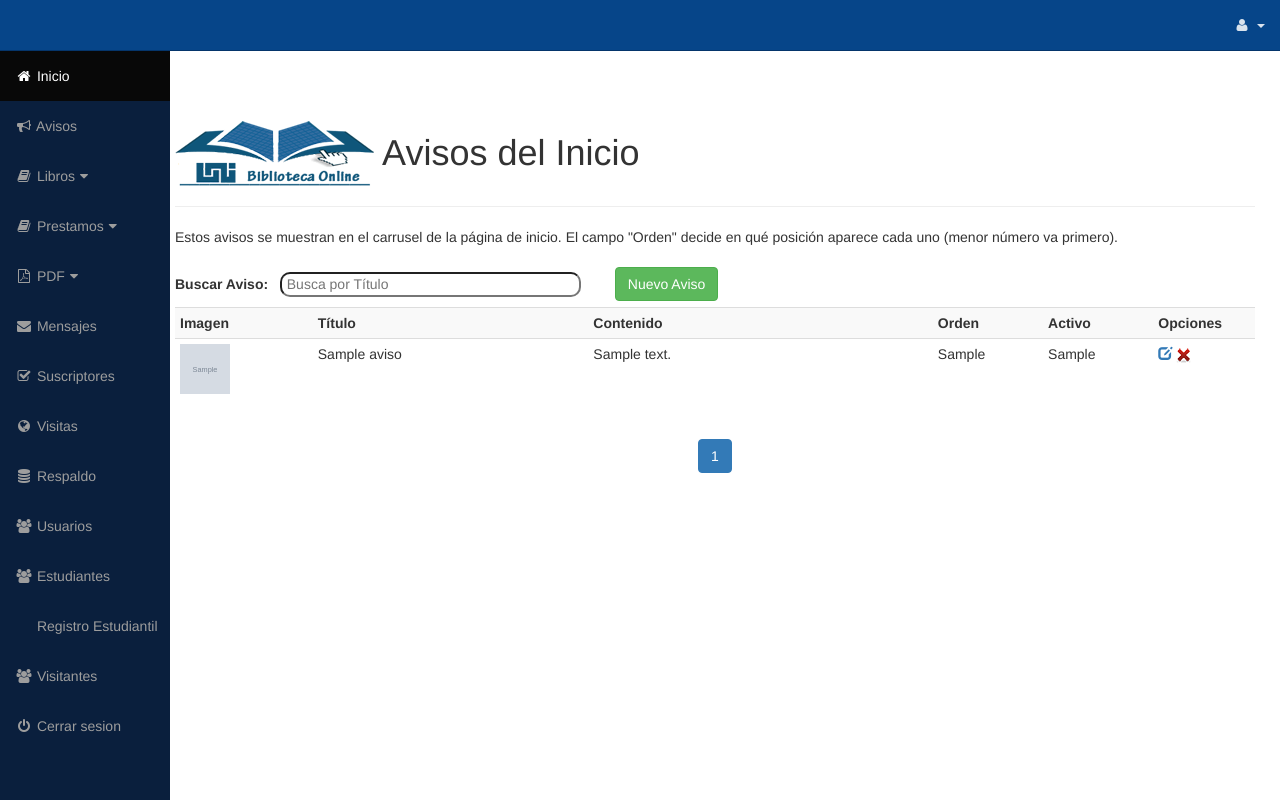
After one commit to Efr4in/biblioteca, a PHP site: page /admin/avisos.php in a window 1280 px wide. The commit adds this page. Run offline with PHP 8.4, Linux system fonts and the light colour scheme; a user stored in the database is signed in; tables that the repository leaves empty or names only in its code hold one stand-in row (values such as "Sample post"); grey boxes marked "Sample" are stand-in pictures; some libraries are stand-ins or nearby versions.

Commit message:
fix de avisos iniciales

```diff
--- /dev/null
+++ b/admin/avisos.php
@@ -0,0 +1,136 @@
+<?php
+session_start();
+include("conexion.php");
+if(isset($_SESSION['user']))
+ {?>
+
+<!DOCTYPE html>
+<html lang="en">
+<head>
+    <meta charset="utf-8">
+    <meta http-equiv="X-UA-Compatible" content="IE=edge">
+    <meta name="viewport" content="width=device-width, initial-scale=1">
+    <meta name="description" content="">
+    <meta name="author" content="">
+    <title>Biblioteca UNI | Panel Administracion</title>
+    <link rel="shortcut icon" href="../images/favicon-escudo.ico">
+    <link href="css/bootstrap.min.css" rel="stylesheet">
+    <link href="css/sb-admin.css" rel="stylesheet">
+    <link href="font-awesome/css/font-awesome.min.css" rel="stylesheet" type="text/css">
+    <link href="css/estilo.css" rel="stylesheet">
+    <script src="js/jquery.js"></script>
+    <script src="avisos/myjava.js"></script>
+</head>
+<body>
+      <?php include('navegacion.php');?>
+
+        <div id="page-wrapper">
+            <div class="container-fluid">
+             <br>
+                <div class="row">
+                    <div class="col-lg-12"></div>
+                </div>
+                <h1 class="page-header">
+                    <small><img src="images/logo.png"></small> Avisos del Inicio
+                </h1>
+                <p style="margin-bottom:20px;">Estos avisos se muestran en el carrusel de la página de inicio. El campo "Orden" decide en qué posición aparece cada uno (menor número va primero).</p>
+    <section>
+    <table border="0" align="left">
+        <tr>
+        <td style="margin-right:20px;"><B> Buscar Aviso: </B></td>
+        <td>&nbsp; &nbsp;</td>
+        <td width="335"><input type="text" placeholder="Busca por Título" id="bs-prod" style="border-radius:10px; padding-left:5px; height:25px; width:90%" /></td>
+            <td></td>
+            <td></td>
+            <td></td>
+            <td width="130"><button id="nuevo-producto" class="btn btn-success">Nuevo Aviso</button></td>
+            <td>&nbsp; &nbsp;</td>
+            <td width="200"></td>
+        </tr>
+    </table>
+    </section>
+ <br>
+ <br>
+    <div class="registros" style="width:100%;" id="agrega-registros"></div>
+    <center>
+        <ul class="pagination" id="pagination"></ul>
+    </center>
+
+    <div class="modal fade" id="registra-producto" tabindex="-1" role="dialog" aria-labelledby="myModalLabel" aria-hidden="true">
+        <div class="modal-dialog">
+          <div class="modal-content">
+            <div class="modal-header" style="background:#839ca9;">
+              <button type="button" class="close" style="color:white; font-size: 20px;" data-dismiss="modal" aria-hidden="true">&times;</button>
+              <h4 class="modal-title" style="color:white;" id="myModalLabel"><b>Mantenimiento de Avisos</b></h4>
+            </div>
+            <form id="formulario" class="form-group" enctype="multipart/form-data" onsubmit="return agregaAviso();">
+            <div class="modal-body">
+                <table border="0" width="100%">
+                    <tr>
+                        <td colspan="2"><input type="text" class="form-control" required readonly id="id-prod" name="id-prod" readonly="readonly" style="visibility:hidden; height:5px;"/></td>
+                    </tr>
+                    <tr>
+                        <td width="150">Proceso: </td>
+                        <td><input type="text" class="form-control" required readonly id="pro" name="pro"/></td>
+                    </tr>
+                    <tr>
+                        <td>Imagen: </td>
+                        <td>
+                            <input type="file" class="form-control" name="imagen" id="imagen" accept="image/png, image/jpeg, image/jpg, image/webp" />
+                            <small id="imagenActualTxt" style="display:none;">Deja este campo vacío si no quieres cambiar la imagen actual.</small>
+                        </td>
+                    </tr>
+                    <tr>
+                        <td>Título: </td>
+                        <td><input type="text" class="form-control" required name="titulo" id="titulo" maxlength="150"/></td>
+                    </tr>
+                    <tr>
+                        <td>Subtítulo: </td>
+                        <td><input type="text" class="form-control" name="subtitulo" id="subtitulo" maxlength="200"/></td>
+                    </tr>
+                    <tr>
+                        <td>Contenido: </td>
+                        <td><textarea class="form-control" required name="contenido" id="contenido" rows="4" maxlength="600"></textarea></td>
+                    </tr>
+                    <tr>
+                        <td>Orden: </td>
+                        <td><input type="number" class="form-control" name="orden" id="orden" value="0" min="0" required/></td>
+                    </tr>
+                    <tr>
+                        <td>Activo: </td>
+                        <td>
+                            <label style="margin-right: 20px;">
+                                <input type="radio" name="activo" value="si" checked required> Sí
+                            </label>
+                            <label>
+                                <input type="radio" name="activo" value="no"> No
+                            </label>
+                        </td>
+                    </tr>
+                    <tr>
+                        <td colspan="2">
+                            <div id="mensaje"></div>
+                        </td>
+                    </tr>
+                </table>
+            </div>
+            <div class="modal-footer">
+                <input type="submit" value="Registrar" class="btn btn-success" id="reg"/>
+                <input type="submit" value="Editar" class="btn btn-warning" id="edi"/>
+            </div>
+            </form>
+          </div>
+        </div>
+      </div>
+            </div>
+        </div>
+    </div>
+    <script src="js/jquery.js"></script>
+    <script src="js/bootstrap.min.js"></script>
+</body>
+</html>
+<?php
+}else{
+    echo '<script> window.location="../login/login.php"; </script>';
+}
+?>
--- /dev/null
+++ b/admin/avisos/myjava.js
@@ -0,0 +1,121 @@
+$(document).ready(pagination(1));
+
+$(function(){
+	$('#nuevo-producto').on('click',function(){
+		$('#formulario')[0].reset();
+		$('#pro').val('Registro');
+		$('#edi').hide();
+		$('#reg').show();
+		$('#imagen').prop('required', true);
+		$('#imagenActualTxt').hide();
+		$('#registra-producto').modal({
+			show:true,
+			backdrop:'static'
+		});
+	});
+
+	$('#bs-prod').on('keyup',function(){
+		var dato = $('#bs-prod').val();
+		var url = 'avisos/busca_aviso.php';
+		$.ajax({
+		type:'POST',
+		url:url,
+		data:'dato='+dato,
+		success: function(datos){
+			$('#agrega-registros').html(datos);
+		}
+	});
+	return false;
+	});
+});
+
+function agregaAviso(){
+	var url = 'avisos/agrega_aviso.php';
+	var formData = new FormData(document.getElementById('formulario'));
+
+	$.ajax({
+		type:'POST',
+		url:url,
+		data: formData,
+		processData: false,
+		contentType: false,
+		cache: false,
+		success: function(registro){
+			if ($('#pro').val() == 'Registro'){
+				$('#formulario')[0].reset();
+				$('#mensaje').addClass('bien').html('Aviso registrado con exito').show(200).delay(2500).hide(200);
+				$('#agrega-registros').html(registro);
+				return false;
+			}else{
+				$('#mensaje').addClass('bien').html('Aviso editado con exito').show(200).delay(2500).hide(200);
+				$('#agrega-registros').html(registro);
+				return false;
+			}
+		}
+	});
+	return false;
+}
+
+function eliminarAviso(id){
+	var url = 'avisos/elimina_aviso.php';
+	var pregunta = confirm('¿Esta seguro de eliminar este aviso?');
+	if(pregunta==true){
+		$.ajax({
+		type:'POST',
+		url:url,
+		data:'id='+id,
+		success: function(registro){
+			$('#agrega-registros').html(registro);
+			return false;
+		}
+	});
+	return false;
+	}else{
+		return false;
+	}
+}
+
+function editarAviso(id){
+	$('#formulario')[0].reset();
+	var url = 'avisos/edita_aviso.php';
+	$.ajax({
+		type:'POST',
+		url:url,
+		data:'id='+id,
+		success: function(valores){
+			var datos = eval(valores);
+			$('#reg').hide();
+			$('#edi').show();
+			$('#pro').val('Edicion');
+			$('#id-prod').val(id);
+			$('#imagen').prop('required', false);
+			$('#imagenActualTxt').show();
+			$('#titulo').val(datos[1]);
+			$('#subtitulo').val(datos[2]);
+			$('#contenido').val(datos[3]);
+			$('#orden').val(datos[4]);
+			$('input[name=activo][value="'+datos[5]+'"]').prop('checked', true);
+			$('#registra-producto').modal({
+				show:true,
+				backdrop:'static'
+			});
+			return false;
+		}
+	});
+	return false;
+}
+
+function pagination(partida){
+	var url = 'avisos/paginar_avisos.php';
+	$.ajax({
+		type:'POST',
+		url:url,
+		data:'partida='+partida,
+		success:function(data){
+			var array = eval(data);
+			$('#agrega-registros').html(array[0]);
+			$('#pagination').html(array[1]);
+		}
+	});
+	return false;
+}
--- /dev/null
+++ b/admin/avisos/paginar_avisos.php
@@ -0,0 +1,61 @@
+<?php
+include('../conexion.php');
+$paginaActual = $_POST['partida'];
+
+$nroProductos = mysqli_num_rows(mysqli_query($con, "SELECT * FROM avisos"));
+$nroLotes = 8;
+$nroPaginas = ceil($nroProductos/$nroLotes);
+$lista = '';
+$tabla = '';
+
+if($paginaActual > 1){
+    $lista = $lista.'<li><a href="javascript:pagination('.($paginaActual-1).');">Anterior</a></li>';
+}
+for($i=1; $i<=$nroPaginas; $i++){
+    if($i == $paginaActual){
+        $lista = $lista.'<li class="active"><a href="javascript:pagination('.$i.');">'.$i.'</a></li>';
+    }else{
+        $lista = $lista.'<li><a href="javascript:pagination('.$i.');">'.$i.'</a></li>';
+    }
+}
+if($paginaActual < $nroPaginas){
+    $lista = $lista.'<li><a href="javascript:pagination('.($paginaActual+1).');">Siguiente</a></li>';
+}
+
+if($paginaActual <= 1){
+    $limit = 0;
+}else{
+    $limit = $nroLotes*($paginaActual-1);
+}
+$registro = mysqli_query($con, "SELECT * FROM avisos ORDER BY orden ASC, id_aviso ASC LIMIT $limit, $nroLotes");
+$tabla = $tabla.'<table class="table table-striped table-condensed table-hover table-responsive">
+        <tr>
+            <th width="100">Imagen</th>
+            <th width="200">Título</th>
+            <th width="250">Contenido</th>
+            <th width="80">Orden</th>
+            <th width="80">Activo</th>
+            <th width="50">Opciones</th>
+        </tr>';
+
+while($registro2 = mysqli_fetch_array($registro)){
+    $imgPath = !empty($registro2['imagen']) ? '../'.$registro2['imagen'] : 'images/sin-imagen.jpg';
+    $imagenHtml = '<img src="'.$imgPath.'" width="50" height="50" onerror="this.src=\'images/sin-imagen.jpg\'">';
+
+    $tabla = $tabla.'<tr>
+            <td>'.$imagenHtml.'</td>
+            <td>'.$registro2['titulo'].'</td>
+            <td>'.mb_strimwidth($registro2['contenido'], 0, 60, '...').'</td>
+            <td>'.$registro2['orden'].'</td>
+            <td>'.$registro2['activo'].'</td>
+            <td>
+                <a href="javascript:editarAviso('.$registro2['id_aviso'].');" class="glyphicon glyphicon-edit eliminar" title="Editar"></a>
+                <a href="javascript:eliminarAviso('.$registro2['id_aviso'].');">
+                <img src="../images/delete.png" width="15" height="15" alt="delete" title="Eliminar" /></a>
+            </td>
+        </tr>';
+}
+$tabla = $tabla.'</table>';
+$array = array(0 => $tabla, 1 => $lista);
+echo json_encode($array);
+?>
--- a/admin/navegacion.php
+++ b/admin/navegacion.php
@@ -68,6 +68,8 @@
                     <a href="/biblioteca/admin/inicio.php"><i class="fa fa-fw fa-home"></i> Inicio</a>
                 </li>
 
+                <li><a href="/biblioteca/admin/avisos.php"><i class="fa fa-fw fa-bullhorn"></i> Avisos</a></li>
+
                 <li>
                     <a href="javascript:;" data-toggle="collapse" data-target="#mantenimiento">
                         <i class="fa fa-fw fa-book"></i> Libros<i class="fa fa-fw fa-caret-down"></i>
```
Also changed, not shown: admin/avisos/agrega_aviso.php (added, +88 -0 lines), admin/avisos/busca_aviso.php (added, +34 -0 lines), admin/avisos/edita_aviso.php (added, +16 -0 lines), admin/avisos/elimina_aviso.php (added, +36 -0 lines), includes/slider.php (+23 -41 lines).
